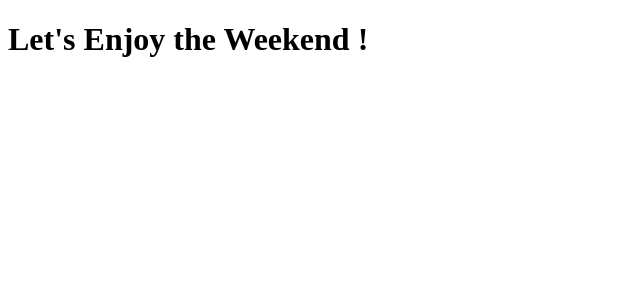
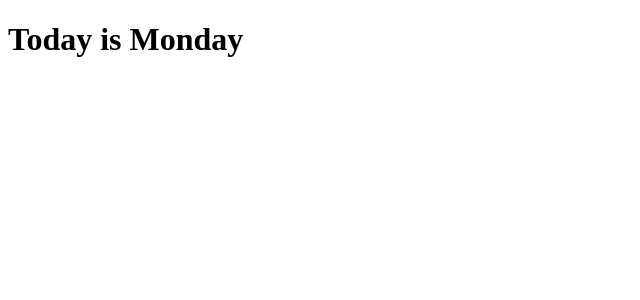
Before and after one commit to aslin-joel-r/learning-react-js, a JavaScript app in the folder client/: page / in a window 1280 px wide. Shown: the top 300 px of the page, without its empty margins (0-640 px from the left). Built offline with nearby package versions, Linux system fonts and the light colour scheme.

Commit message:
conditional rendering using logical operator

```diff
--- a/client/src/App.js
+++ b/client/src/App.js
@@ -4,12 +4,12 @@ import Workdays from './components/Workdays';
 function App() {
 
   var day=new Date().getDay();
-  day = 9
+  day = 1
   const msg=day>6 ? <Weekends/> : <Workdays/>
 
   return (
     <div>
-     {msg}
+     {day==1 && <h1>Today is Monday</h1>}
     </div>
   )
 }
```
